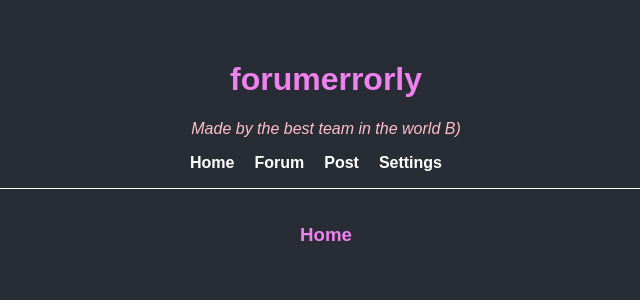
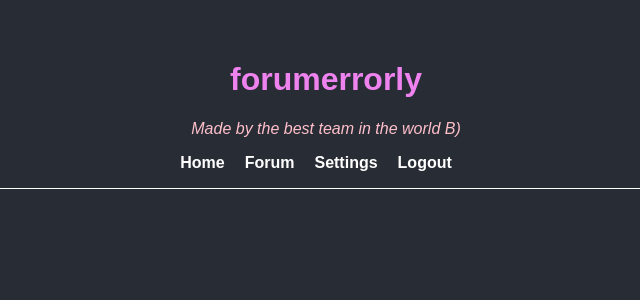
Before and after one commit to raf721/finalProject, a React (Create React App) app: page / in a window 1280 px wide. Shown: the top 300 px of the page, without its empty margins (314-954 px from the left). Built offline with nearby package versions, Linux system fonts and the light colour scheme.

Commit message:
Changed navigation bar to match with what we necessarily need

```diff
--- a/src/App.js
+++ b/src/App.js
@@ -13,16 +13,6 @@ import {Outlet, Link} from "react-router-dom";
       </h1>
       <p style={{ color: "pink" }}><i>Made by the best team in the world B)</i></p>
 
-      {/* thread list below
-      <ol>
-        <li class="row">
-          <a href="/item">
-            <h3 class="title">First Thread</h3>
-          </a>
-        </li>
-      </ol>
-      */}
-
       <nav
       style = {{
         color: "white",
@@ -32,7 +22,7 @@ import {Outlet, Link} from "react-router-dom";
       }}
       >
         <li style={{display: 'inline-block'}}>
-          <Link to = "/" style = {{
+          <Link to = "/Home" style = {{
             color: "white",
             textDecoration: 'none',
             marginRight: '20px'
@@ -40,6 +30,7 @@ import {Outlet, Link} from "react-router-dom";
             <b> Home </b>
           </Link>
         </li>
+
         <li style={{display: 'inline-block'}}>
           <Link to = "/Forum" style = {{
             color: "white",
@@ -49,15 +40,7 @@ import {Outlet, Link} from "react-router-dom";
             <b> Forum </b>
           </Link>
         </li>
-        <li style={{display: 'inline-block'}}>
-          <Link to = "/Post" style = {{
-            color: "white",
-            textDecoration: 'none',
-            marginRight: '20px'
-          }}>
-            <b> Post </b>
-          </Link>
-        </li>
+
         <li style={{display: 'inline-block'}}>
           <Link to = "/Settings" style = {{
             color: "white",
@@ -65,6 +48,16 @@ import {Outlet, Link} from "react-router-dom";
             marginRight: '20px'
           }}>
             <b> Settings </b>
+          </Link>
+        </li>
+
+        <li style={{display: 'inline-block'}}>
+          <Link to = "/Logout" style = {{
+            color: "white",
+            textDecoration: 'none',
+            marginRight: '20px'
+          }}>
+            <b> Logout </b>
           </Link>
         </li>
       </nav>
--- a/src/index.js
+++ b/src/index.js
@@ -5,7 +5,7 @@ import './index.css';
 import App from './App';
 import Home from "./routes/Home";
 import Forum from "./routes/Forum";
-import Post from "./routes/Post";
+import Logout from "./routes/Logout";
 import Settings from "./routes/Settings";
 import reportWebVitals from './reportWebVitals';
 
@@ -13,9 +13,9 @@ ReactDOM.render(
   <BrowserRouter>
     <Routes>
       <Route path="/" element={<App />}>
-        <Route path="/" element={<Home />} />
+        <Route path="Home" element={<Home />} />
         <Route path="Forum" element={<Forum />} />
-        <Route path="Post" element={<Post />} />
+        <Route path="Logout" element={<Logout />} />
         <Route path="Settings" element={<Settings />} />
       </Route>
     </Routes>
--- /dev/null
+++ b/src/routes/Logout.jsx
@@ -0,0 +1,7 @@
+export default function Logout()  {
+    return (
+        <main style = {{padding: "1rem 0"}}>
+            <h3 style = {{color: "violet"}}> Logout</h3>
+        </main>
+    );
+}
--- a/src/routes/Post.jsx
+++ /dev/null
@@ -1,7 +0,0 @@
-export default function Post()  {
-    return (
-        <main style = {{padding: "1rem 0"}}>
-            <h3 style = {{color: "violet"}}> Post</h3>
-        </main>
-    );
-}
```
